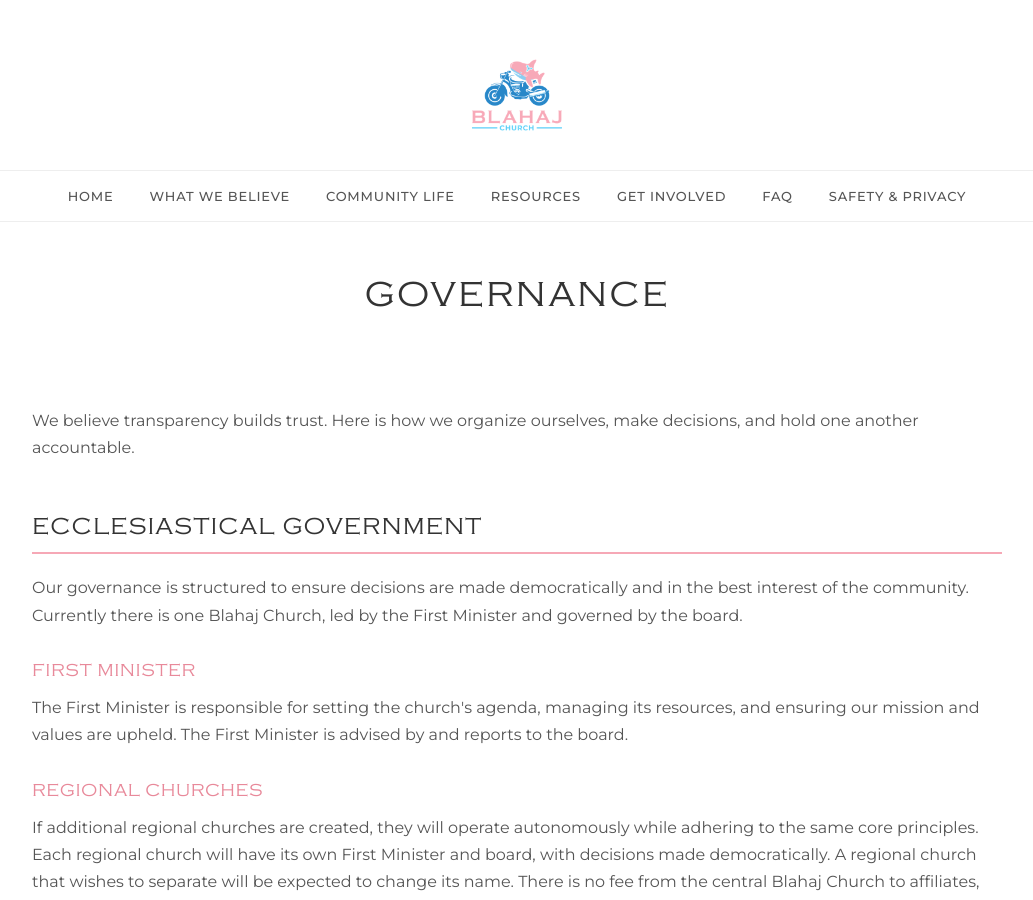
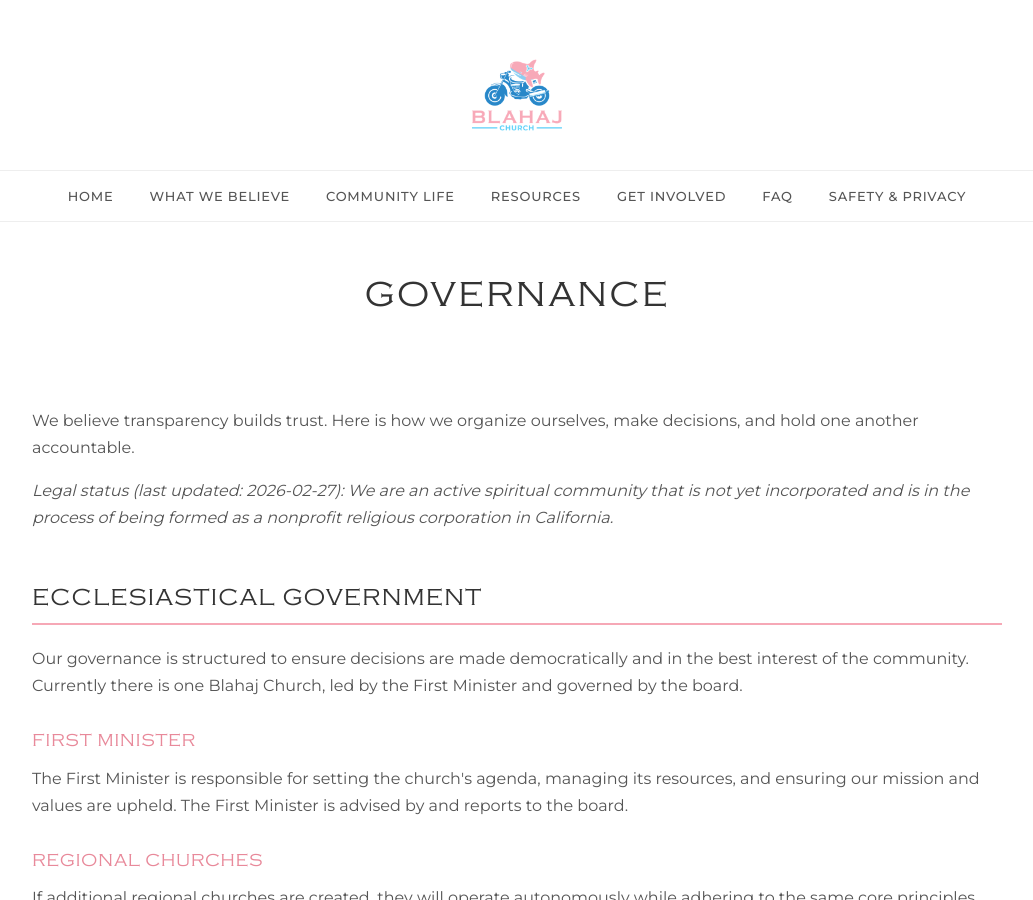
Before and after one commit to holdenk/blahaj-church, a Jekyll site: the page built from governance.html, in a window 1280 px wide and 900 px high. Shown: the whole window, without its empty margins (123-1156 px from the left). Built offline with Jekyll 4.4.1, drawn with Linux system fonts in a browser that asks for light colours.

Commit message:
Reclassify Transgender District as community destination

```diff
--- a/_data/faq.yml
+++ b/_data/faq.yml
@@ -8,8 +8,7 @@
 - question: Is the Blahaj Church legally a church?
   category: General
   answer: >
-    We are an active spiritual community that is in the process of filing for formal recognition.
-    We are not yet a legally incorporated religious organization, but we are working toward that goal.
+    We are an active spiritual community that is not yet incorporated and is in the process of being formed as a nonprofit religious corporation in California.
     Regardless of legal status, we are a real community of people who gather regularly for worship,
     mutual support, and spiritual practice.
 
--- a/_data/resources.yml
+++ b/_data/resources.yml
@@ -65,8 +65,8 @@
 
 - name: Transgender District (San Francisco)
   url: https://www.transgenderdistrictsf.com/
-  description: The world's first legally recognized transgender cultural district, based in San Francisco's Tenderloin neighborhood.
-  category: Mutual Aid
+  description: The world's first officially recognized transgender cultural district, based in San Francisco's Tenderloin neighborhood.
+  category: Community & Culture
 
 - name: TGI Justice Project
   url: https://tgijp.org/
--- a/governance.html
+++ b/governance.html
@@ -5,6 +5,8 @@
 ---
 
 <p>We believe transparency builds trust. Here is how we organize ourselves, make decisions, and hold one another accountable.</p>
+
+<p><em>Legal status (last updated: 2026-02-27): We are an active spiritual community that is not yet incorporated and is in the process of being formed as a nonprofit religious corporation in California.</em></p>
 
 <h2>Ecclesiastical Government</h2>
 
--- a/resources.html
+++ b/resources.html
@@ -86,7 +86,7 @@
 
 <p style="color: var(--text-medium, #555); font-style: italic; margin-bottom: 32px;">These resources are provided for informational purposes. The Blahaj Church does not endorse or guarantee any external organization.</p>
 
-{% assign categories = "Crisis Support,Legal Aid,Medical,Mutual Aid,Safety,Reading" | split: "," %}
+{% assign categories = "Crisis Support,Legal Aid,Medical,Mutual Aid,Community & Culture,Safety,Reading" | split: "," %}
 {% for cat in categories %}
 <div class="resource-category">
   <h3>{{ cat }}</h3>
--- a/who-we-are.html
+++ b/who-we-are.html
@@ -37,7 +37,7 @@
 
 <p>From that conviction, the Blahaj Church was born.</p>
 
-<p>We are incorporated in Sacramento County, California, and hold monthly worship gatherings in the Bay Area. Though the congregation is still young and small, we carry forward one of the oldest spiritual traditions on earth: the honoring of those who transcend the boundaries of gender.</p>
+<p>We are an active spiritual community that is not yet incorporated and is in the process of being formed as a nonprofit religious corporation in California. We hold monthly worship gatherings in the Bay Area. Though the congregation is still young and small, we carry forward one of the oldest spiritual traditions on earth: the honoring of those who transcend the boundaries of gender.</p>
 
 <div class="pull-quote">
   <blockquote>We are building something real, one gathering at a time.</blockquote>
```
